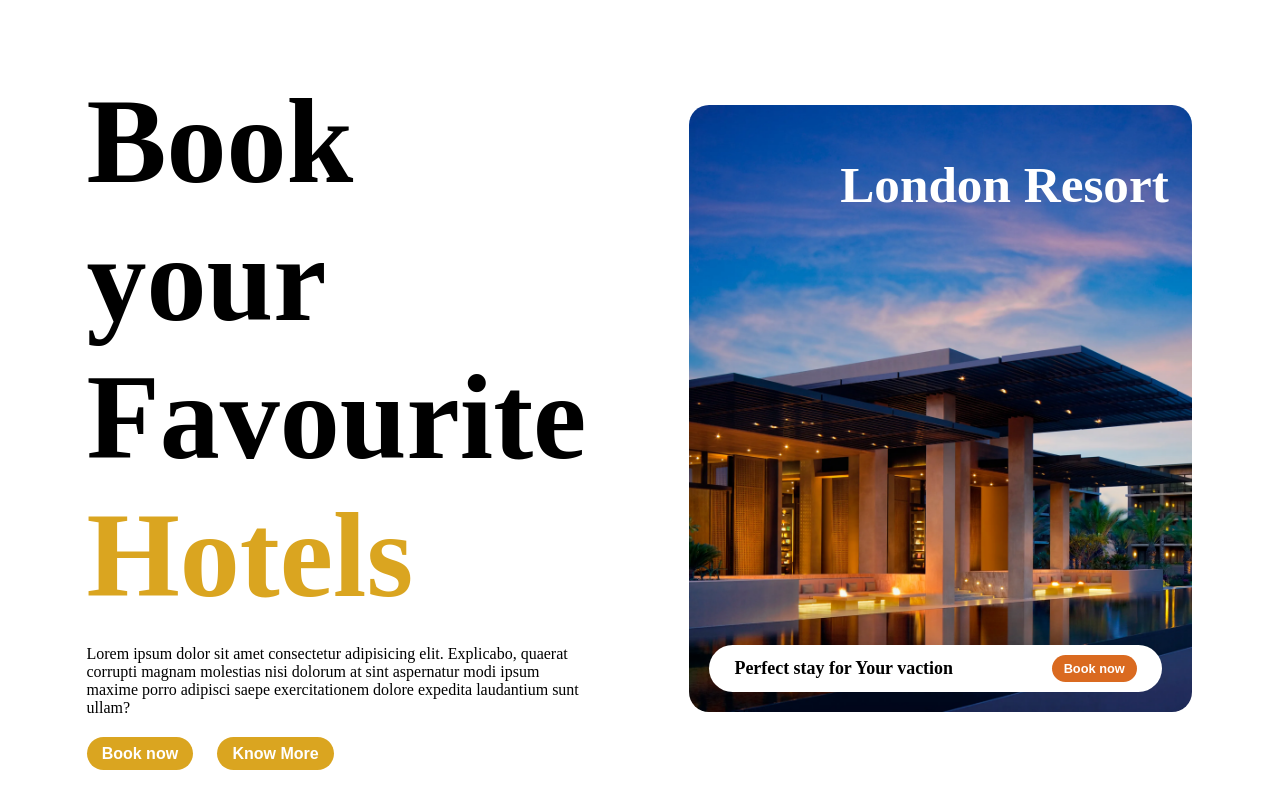
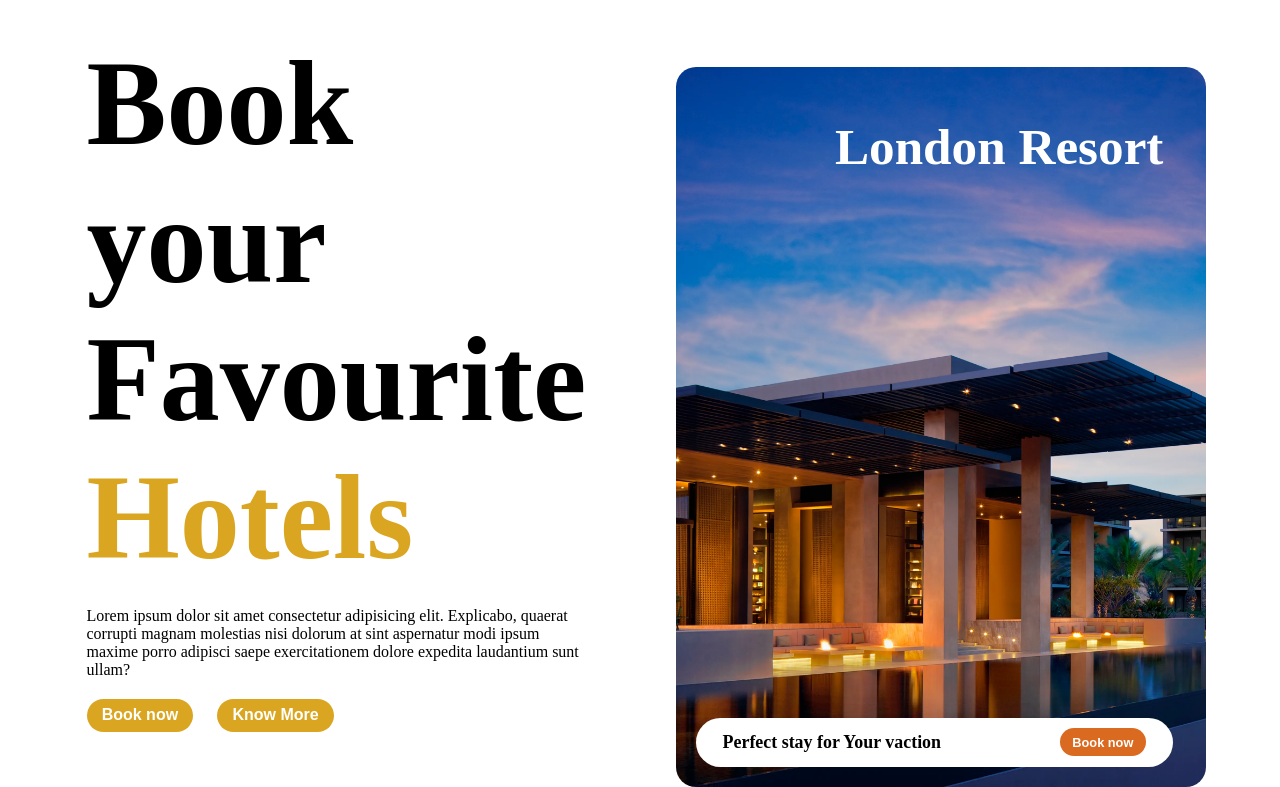
Before and after one commit to The-Beast17/Traveling-Agency, a plain HTML site: page index.html in a window 1280 px wide. Shown: the part 1374-2161 px from the top of the page. Drawn offline with nearby package versions, Linux system fonts and the light colour scheme.

Commit message:
Add files via upload
done

```diff
--- a/styles.css
+++ b/styles.css
@@ -226,7 +226,7 @@ nav .end button:hover{
 .page3{
     height : 100%;
     width : 100%;
-    padding : 3%;
+    padding :0 3%;
     display: flex;
 }
 
@@ -266,7 +266,7 @@ nav .end button:hover{
 .page3 .right {
     width : 50%;
     height : 100%;
-    padding : 3%;
+    padding : 0 3%;
     padding-top : 80px;
     display: flex;
     justify-content: center;
@@ -275,7 +275,7 @@ nav .end button:hover{
 
 .page3 .right .img-box{
    height : 100%;
-   width : 95%;
+   width : 100%;
    border-radius: 20px;
    overflow: hidden;
    position : relative;
```
